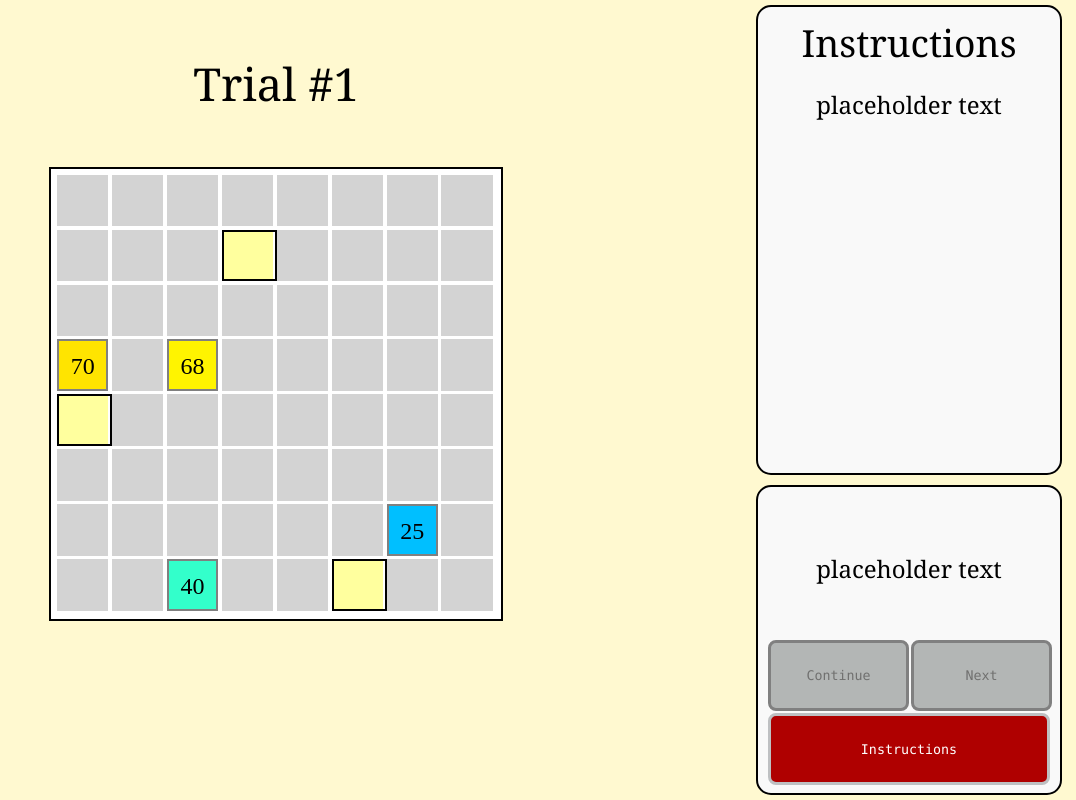
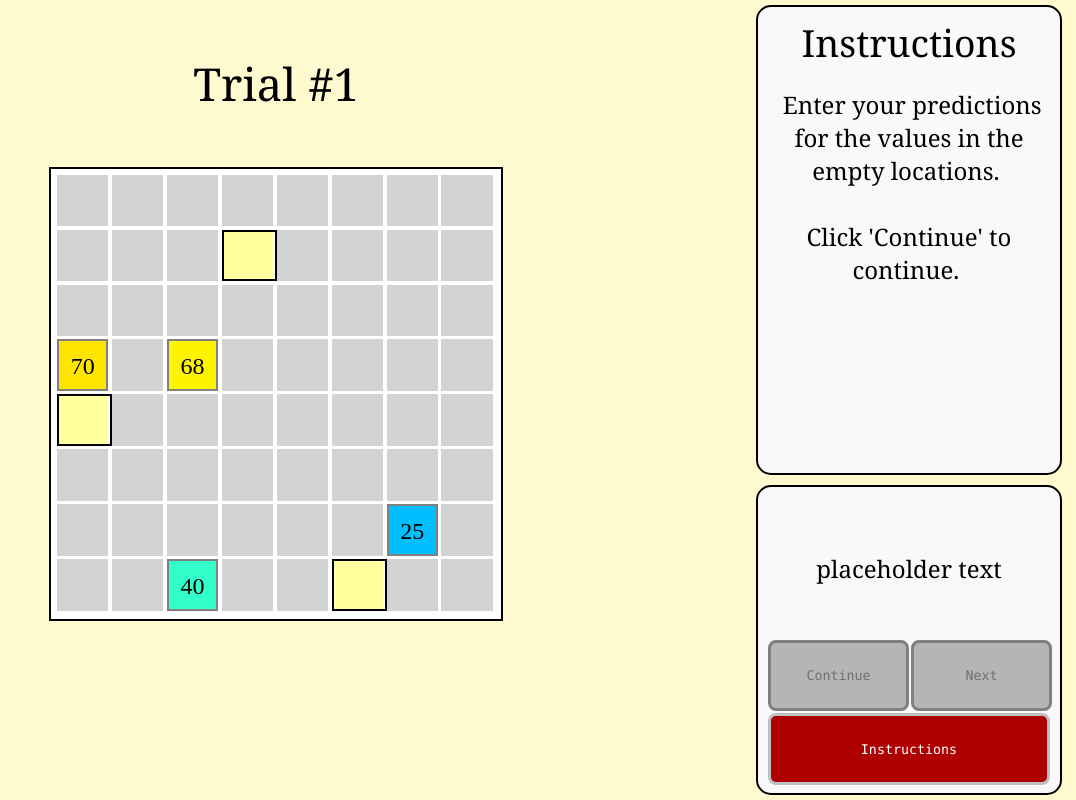
Before and after one commit to srinidhisrinivas/psy-uncertainty-experiment, a Flask app: page /1/trial/1 in a window 1280 px wide. Shown: the whole page, without its empty margins (204-1280 px from the left). Run offline with Flask 2, Linux system fonts and the light colour scheme; some libraries are stand-ins or nearby versions.

Commit message:
read instructions from txt file

```diff
--- a/main.py
+++ b/main.py
@@ -39,7 +39,14 @@ def dir_last_updated(folder):
 def index():
 	pid = random.randint(0, 1000);
 	print('/%d/train/1'%(pid));
-	instructions = 'instructions';
+	instructions = '';
+	print(os.getcwd());
+	print(os.listdir(os.getcwd()));
+	print(os.listdir(url_for('static', filename='txt')[1:]));
+	with open(url_for('static', filename='txt/maininstructions.txt')[1:], 'r') as f:
+		for line in f:
+			instructions += line;
+
 	return render_template('layouts/index.html',
 		page_title = 'Experiment Name',
 		body_text = instructions,
--- a/static/css/main.css
+++ b/static/css/main.css
@@ -22,6 +22,7 @@ div#instructionText{
 	left: 50%;
 	text-align: left;
 	top: 25%;
+	background-color: orange;
 	-webkit-transform: translate(-50%, -50%);
 	transform: translate(-50%, -50%);
 
--- a/templates/layouts/grid.html
+++ b/templates/layouts/grid.html
@@ -17,9 +17,6 @@
 		<div id="header">
 			<div id="headerText" onselectstart='return false;'> {{ title_text }} #{{ trial_num }} </div>
 		</div>
-		{#<div id='speech-bubble'>
-		<div id="instructionText" onselectstart='return false;'> {{ instructions }} </div>
-		</div> #}
 
 		<div id="content">
 		<div id="gridlayer" onselectstart = "return false;">
@@ -31,7 +28,7 @@
 		</div>
 			<div id='right-sidebar'>
 				<div id="instructionTitle"> Instructions </div>
-				<div id="instructionText"> placeholder text </div>
+				<div id="instructionText"> {{ instructions }} </div>
 			</div>
 		<div id="buttonbox">
 		<div id="binstruction"> placeholder text </div>
```
